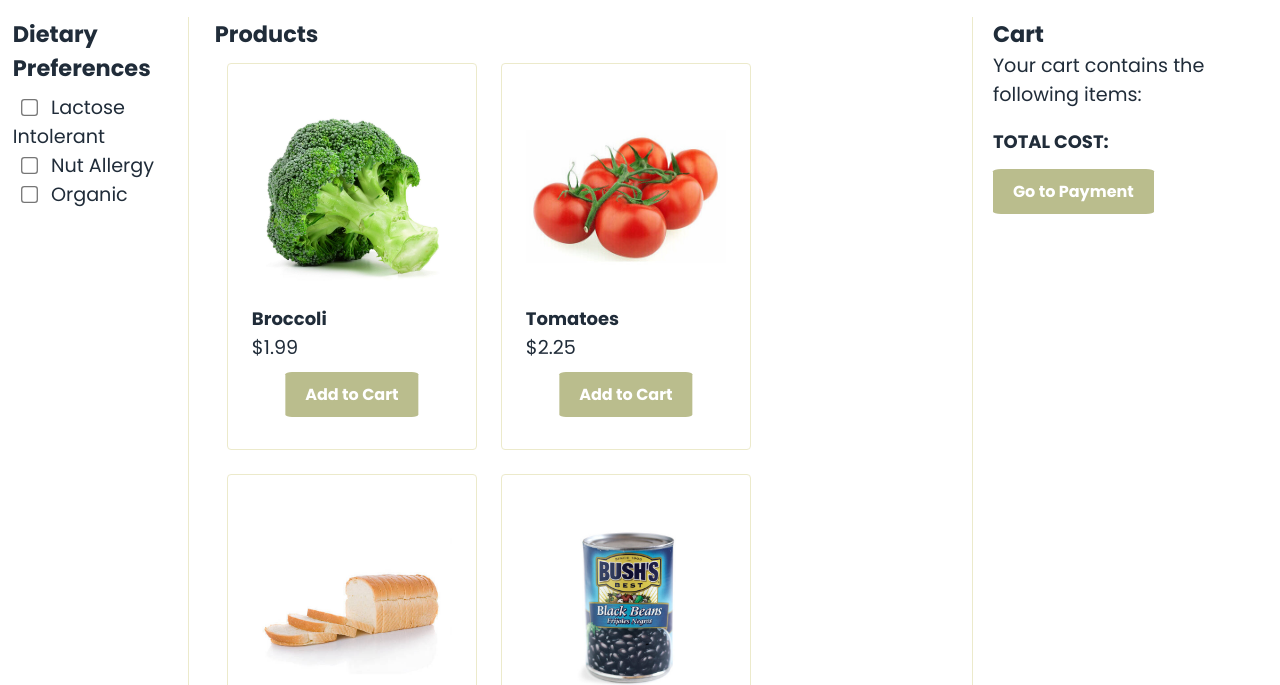
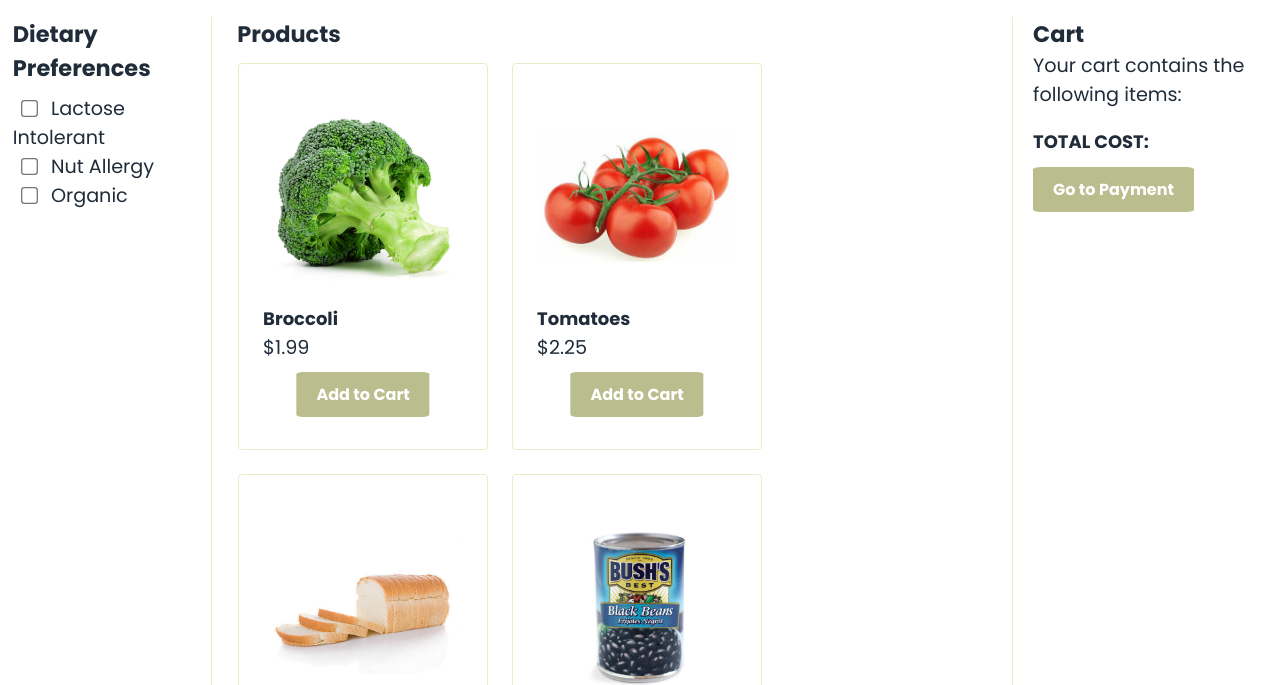
Before and after one commit to swardak/lab3-seg3125, a plain HTML site: page index.html in a window 1280 px wide. Shown: the part 115-800 px from the top of the page. Drawn offline with Linux system fonts and the light colour scheme.

Commit message:
okie done

```diff
--- a/styles/style.css
+++ b/styles/style.css
@@ -62,6 +62,7 @@ button {
 }
 
 #displayProduct {
+  margin-left: -1.5%;
   display: flex;
   flex-wrap: wrap;
 }
@@ -73,7 +74,7 @@ button {
 
 #Cart {
   display: block;
-  width: 30%;
+  width: 25%;
   padding-left: 20px;
   border-left: solid 1px #eceacb;
 }
@@ -84,7 +85,7 @@ button {
 
 #Client {
   display: block;
-  width: 17%;
+  width: 19%;
   padding-right: 20px;
   border-right: solid 1px #eceacb;
 }
@@ -114,7 +115,7 @@ input {
 
 .priceCart {
   position: absolute;
-  right: 7%;
+  right: 5%;
 }
 
 #totalPrice {
```
